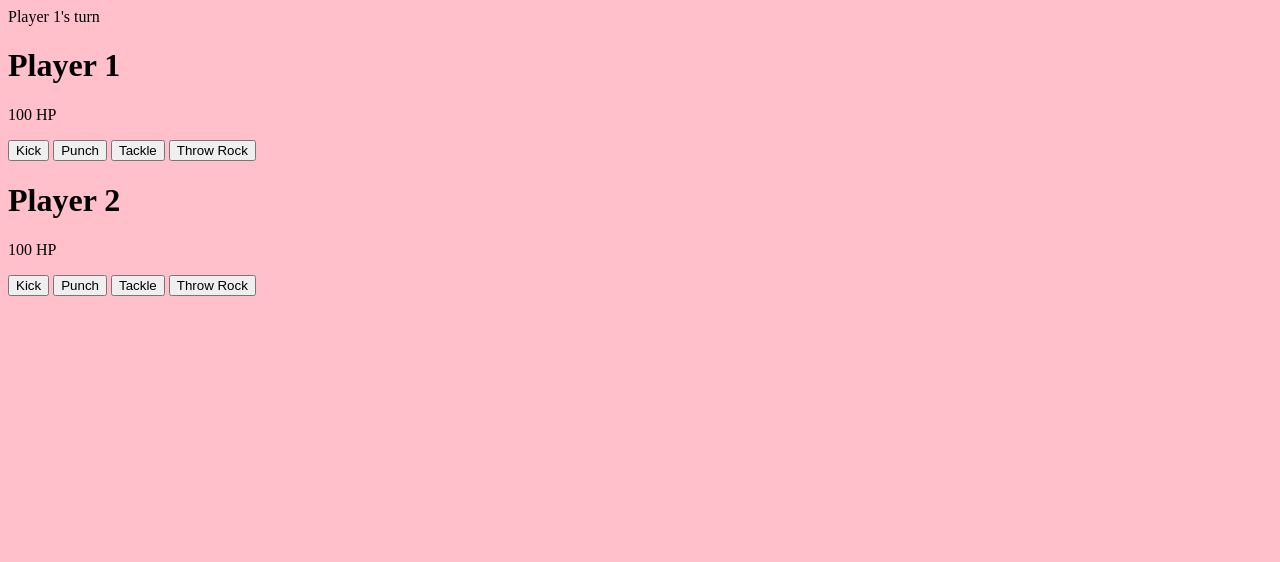
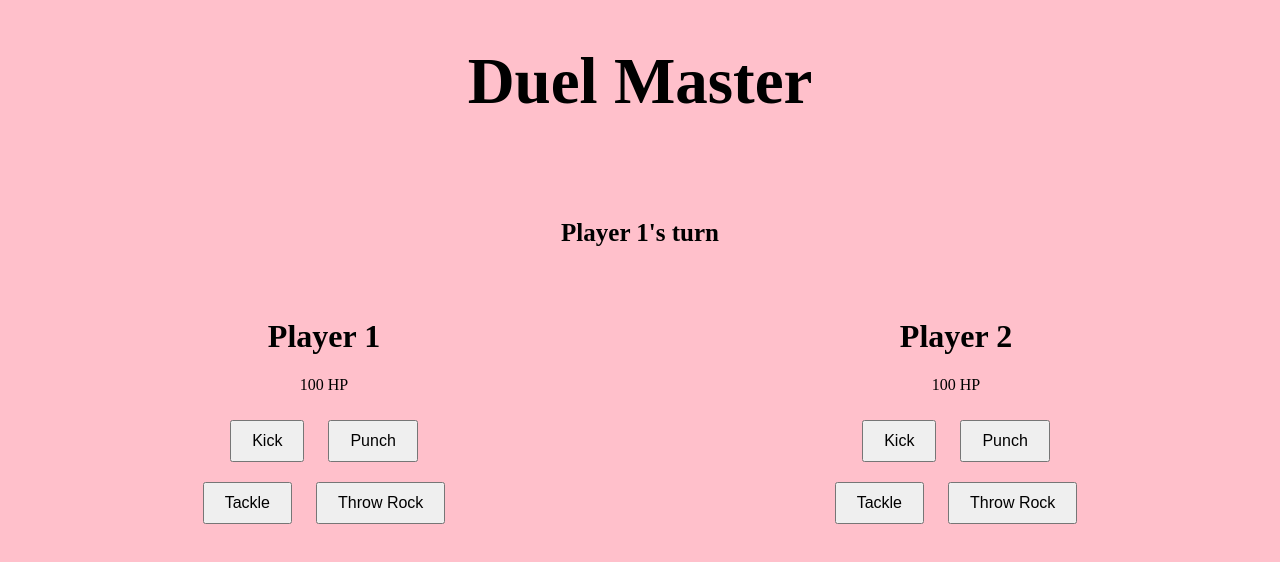
Before and after one commit to ChristianJ16/Duel-Master, a plain HTML site: page index.html in a window 1280 px wide. Drawn offline with Linux system fonts and the light colour scheme.

Commit message:
game centered

```diff
--- a/index.html
+++ b/index.html
@@ -5,10 +5,12 @@
   <meta name="viewport" content="width=device-width, initial-scale=1.0">
   <title>Document</title>
   <link rel="stylesheet" href="style.css">
-
 </head>
 <body>
+  <h1 id="title">Duel Master</h1>
   <div id="turnIndicator">Player 1's turn</div>
+  <div id="battlefield">
+  <div id="p1-block">
     <h1 id="p1">Player 1</h1>
       <div id="hp1">
       <p>100 HP</p>
@@ -19,16 +21,20 @@
       <button id="attack3">Tackle</button>
       <button id="attack4">Throw Rock</button>
     </div>
+  </div>
+  <div id="p2-block">
     <h1 id="p2">Player 2</h1>
     <div id="hp2">
       <p>100 HP</p>
       </div>
-    <div id="player-2"></div>
+      <div id="player-2">
       <button id="attack5">Kick</button>
       <button id="attack6">Punch</button>
       <button id="attack7">Tackle</button>
       <button id="attack8">Throw Rock</button>
     </div>
+  </div>
+</div>
   <button id="rematchButton" style="display: none;">Rematch</button>
   <script src="app.js"></script>
 </body>
--- a/style.css
+++ b/style.css
@@ -1,27 +1,34 @@
 body {
   background-color: pink;
 }
-/*
-#p1 {
-  display: flex;
-  justify-content: flex-start;
-  align-items: flex-end;
+
+#title {
+display: flex;
+justify-content: center;
+font-size: 65px;
 }
 
-#p2{
+#turnIndicator {
   display: flex;
-  justify-content: flex-end;
-  align-items: flex-end;
+  justify-content: center;
+  font-size: 25px;
+  margin-top: 100px;
+  font-weight: bold;
 }
 
-#player-1{
+#battlefield {
   display: flex;
-  justify-content: flex-start;
-  align-items: flex-end;
+  justify-content: space-around;
+  margin-top: 50px;
 }
 
-#player-2 {
-  display: flex;
-  justify-content: flex-end;
-  align-items: flex-end;
-} */
+#p1-block, #p2-block {
+  width: 300px;
+  text-align: center;
+}
+
+button {
+  padding: 10px 20px;
+  font-size: 16px;
+  margin: 10px;
+}
```
Lines whose indentation alone changed are shown as unchanged.
